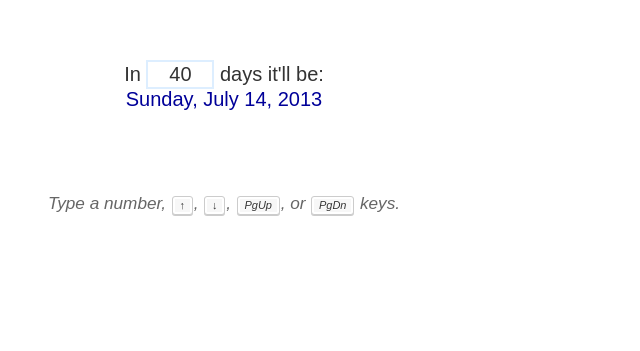
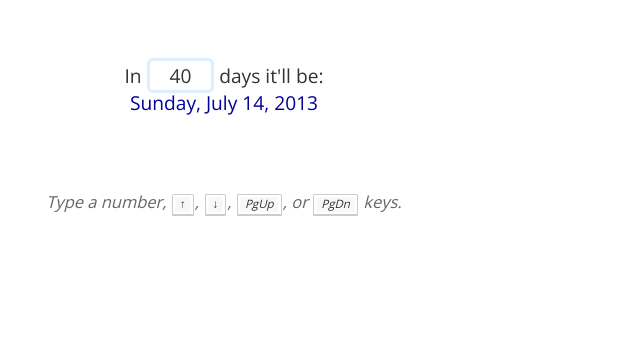
Before and after one commit to docwhat/40days, a plain HTML site: page index.html in a window 1280 px wide. Shown: the top 351 px of the page, 416-1056 px from the left. Drawn offline with nearby package versions, Linux system fonts and the light colour scheme.

Commit message:
Cleaned up CSS, use Open Sans

```diff
--- a/sass/screen.scss
+++ b/sass/screen.scss
@@ -19,44 +19,44 @@
 // SOFTWARE.
 
 @import "compass/reset";
+@import "compass/css3";
+@import url(http://fonts.googleapis.com/css?family=Open+Sans);
+
+$basefont: 'Open Sans', 'Arial', sans-serif;
 
 body, input {
   background: white;
   color: #333;
-  font-family: Arial,Verdana,sans-serif;
+  font-family: $basefont;
 }
 
 kbd
 {
-  -moz-border-radius:3px;
-  -moz-box-shadow:0 1px 0 rgba(0,0,0,0.2),0 0 0 2px #fff inset;
-  -webkit-border-radius:3px;
-  -webkit-box-shadow:0 1px 0 rgba(0,0,0,0.2),0 0 0 2px #fff inset;
+  @include border-radius(0.1em);
+  @include box-shadow(rgba(0,0,0,0.2) 0 0.1em 0,#fff 0 0 0 0.2em inset);
   background-color:#f7f7f7;
-  border:1px solid #ccc;
-  border-radius:3px;
-  box-shadow:0 1px 0 rgba(0,0,0,0.2),0 0 0 2px #fff inset;
+  border: 0.1em solid #ccc;
   color:#333;
-  display:inline-block;
-  font-family:Arial,Helvetica,sans-serif;
-  font-size:11px;
+  display: inline-block;
+  font-size: 0.7em;
   line-height:1.4;
   margin:0 .1em;
   padding:.1em .6em;
-  text-shadow:0 1px 0 #fff;
+  text-shadow:0 0.2em 0 #fff;
 }
 
 #main {
-  font-size: 20px;
+  font-size: 1.2em;
   margin: 3em 1em;
   #number-of-days {
     font-size: 1em;
     width: 3em;
-    border: 2px solid #eee;
+    border: 0.2em solid #eee;
+    @include border-radius(0.3em);
     text-align: center;
     &:focus {
       outline: none;
-      border: 2px solid #def;
+      border-color: #def;
     }
   }
   #future-date {
```
Also changed, not shown: stylesheets/screen.css, 1 other file.
